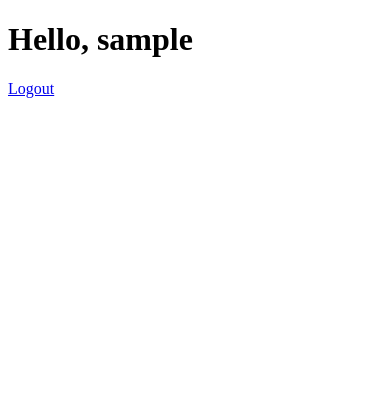
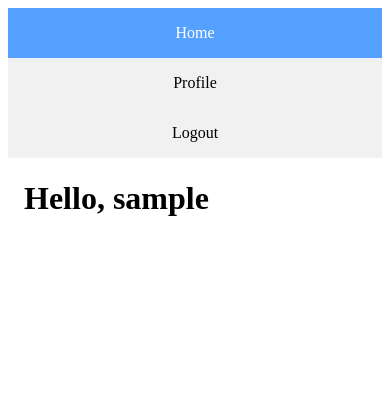
Before and after one commit to ZianTsabit/Notes-Web-App, a PHP site: page /home.php in a window 390 px wide. Shown: the top 420 px of the page. Before the commit the page ends 98 px from the top, so only its background shows below. Run offline with PHP 8.4, Linux system fonts and the light colour scheme; the visitor is signed in with stand-in values (Sample User, id 1).

Commit message:
update logout

```diff
--- a/home.php
+++ b/home.php
@@ -1,7 +1,7 @@
 <?php
 session_start();
 
-if(isset($_SESSION['id']) && isset($_SESSION['username'])) {
+if(isset($_SESSION['id']) && isset($_SESSION['username']) && isset($_SESSION['role'])) {
     ?>
 
     <!DOCTYPE html>
@@ -11,11 +11,27 @@ if(isset($_SESSION['id']) && isset($_SESSION['username'])) {
         <meta http-equiv="X-UA-Compatible" content="IE=edge">
         <meta name="viewport" content="width=device-width, initial-scale=1.0">
         <link rel="stylesheet" href="styles/style.css">
-        <title>Home</title>
+        <title>Notes Web App | Home</title>
     </head>
     <body>
-        <h1>Hello, <?php echo $_SESSION['username']; ?> </h1>
-        <a href="logout.php"> Logout</a>
+        <!-- Sidebar -->
+        <div class="sidebar">
+            <a class="active" href="home.php"> Home </a>
+            <a href="profile.php"> Profile </a>
+            <a href="#logout">Logout</a>
+        </div>
+        <div class="content">
+            <h1>Hello, <?php echo $_SESSION['username']; ?> </h1>
+        </div>
+
+        <div class="overlay" id="logout">
+            <div class="wrapper">
+                <h2>Are you sure want to log out ?</h2>
+                <a class="button" href="">Cancel</a>
+                <a class="logoutbutton" href="logout.php">Log Out</a>
+            </div>
+        </div>
+
     </body>
     </html>
 
--- a/registration.php
+++ b/registration.php
@@ -105,7 +105,7 @@
                     <label for="psw"><b>Password</b></label>
                     <input type="password" placeholder="Enter Password" name="password" required>
 
-                    <input type="submit" name="submit" value="Register">
+                    <button class=button type="submit">Register</button>
                     <p>Already have an account?<a href="index.php">Login here</a></p>
                 </div>
         </form>
--- a/styles/style.css
+++ b/styles/style.css
@@ -72,3 +79,110 @@
       width: 100%;
     }
   }
+
+/* The side navigation menu */
+.sidebar {
+  margin: 0;
+  padding: 0;
+  width: 200px;
+  background-color: #f1f1f1;
+  position: fixed;
+  height: 100%;
+  overflow: auto;
+}
+
+/* Sidebar links */
+.sidebar a {
+  display: block;
+  color: black;
+  padding: 16px;
+  text-decoration: none;
+}
+
+/* Active/current link */
+.sidebar a.active {
+  background-color: #55a1ff;
+  color: white;
+}
+
+/* Links on mouse-over */
+.sidebar a:hover:not(.active) {
+  background-color: #555;
+  color: white;
+}
+
+/* Page content. The value of the margin-left property should match the value of the sidebar's width property */
+div.content {
+  margin-left: 200px;
+  padding: 1px 16px;
+  height: 1000px;
+}
+
+/* On screens that are less than 700px wide, make the sidebar into a topbar */
+@media screen and (max-width: 700px) {
+  .sidebar {
+    width: 100%;
+    height: auto;
+    position: relative;
+  }
+  .sidebar a {float: left;}
+  div.content {margin-left: 0;}
+}
+
+/* On screens that are less than 400px, display the bar vertically, instead of horizontally */
+@media screen and (max-width: 400px) {
+  .sidebar a {
+    text-align: center;
+    float: none;
+  }
+}
+
+.overlay {
+  position:fixed;
+  top:0;
+  bottom: 0;
+  left:0;
+  right:0;
+  background: #f1f1f1;
+  transition: opacity 500ms;
+  visibility: hidden;
+  opacity: 0;
+}
+
+.overlay:target{
+  visibility: visible;
+  opacity: 1;
+}
+
+.wrapper{
+  margin: 70px auto;
+  padding: 20px;
+  background: #e7e7e7;
+  border-radius: 5px;
+  width: 30%;
+  position:relative;
+  transition: all 5s ease-in-out;
+}
+
+.wrapper h2 {
+
+  margin-top: 0;
+  color: #333;
+
+}
+
+.wrapper .close {
+  position: absolute;
+  top: 20px;
+  right: 30px;
+  transition: all 200ms;
+  font-size: 30px;
+  font-weight: bold;
+  text-decoration: none;
+  color:#333;
+}
+
+.wrapper .content {
+  max-height: 30%;
+  overflow: auto;
+}
```
Also changed, not shown: other parts of styles/style.css (+20 -13 lines), profile.php (added).
